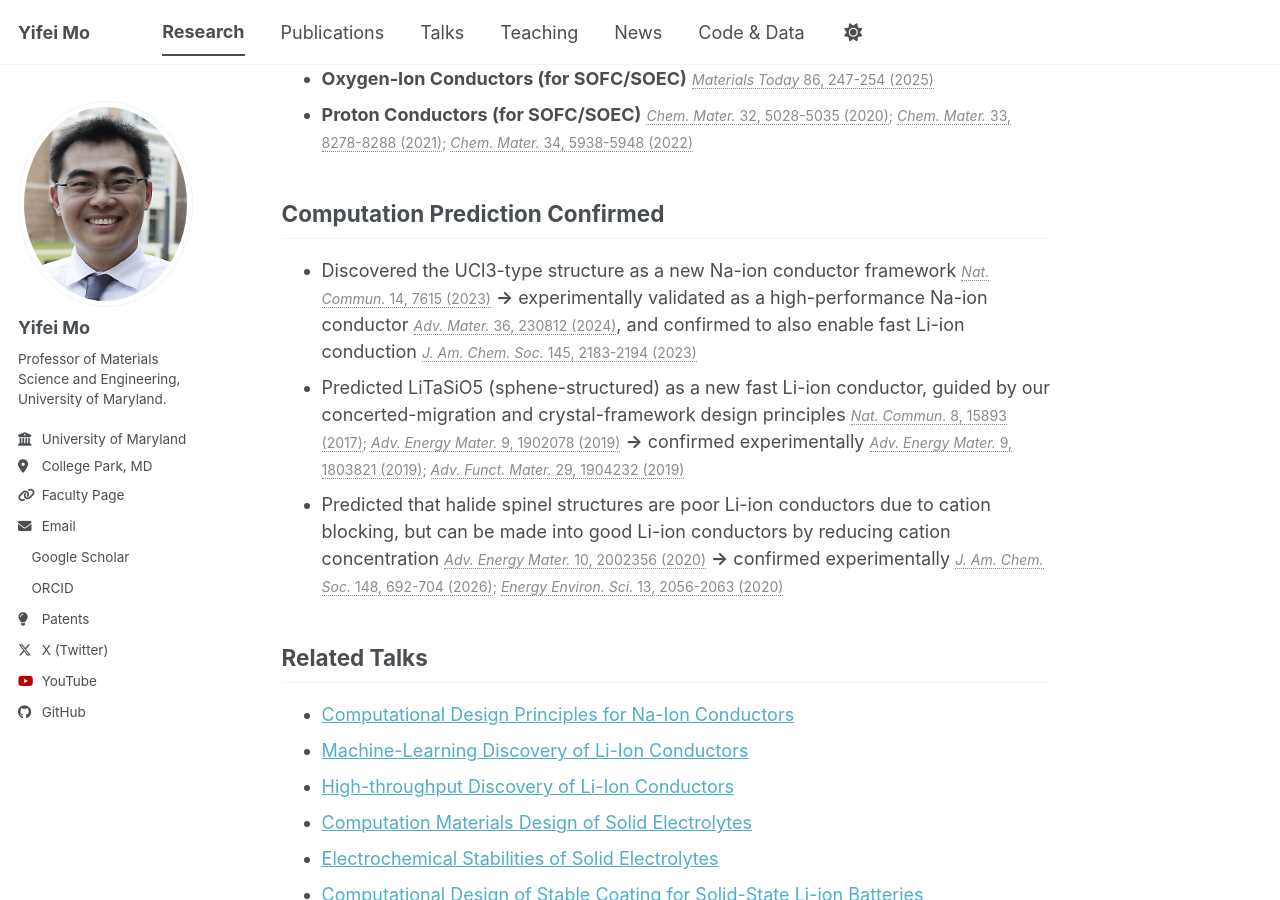
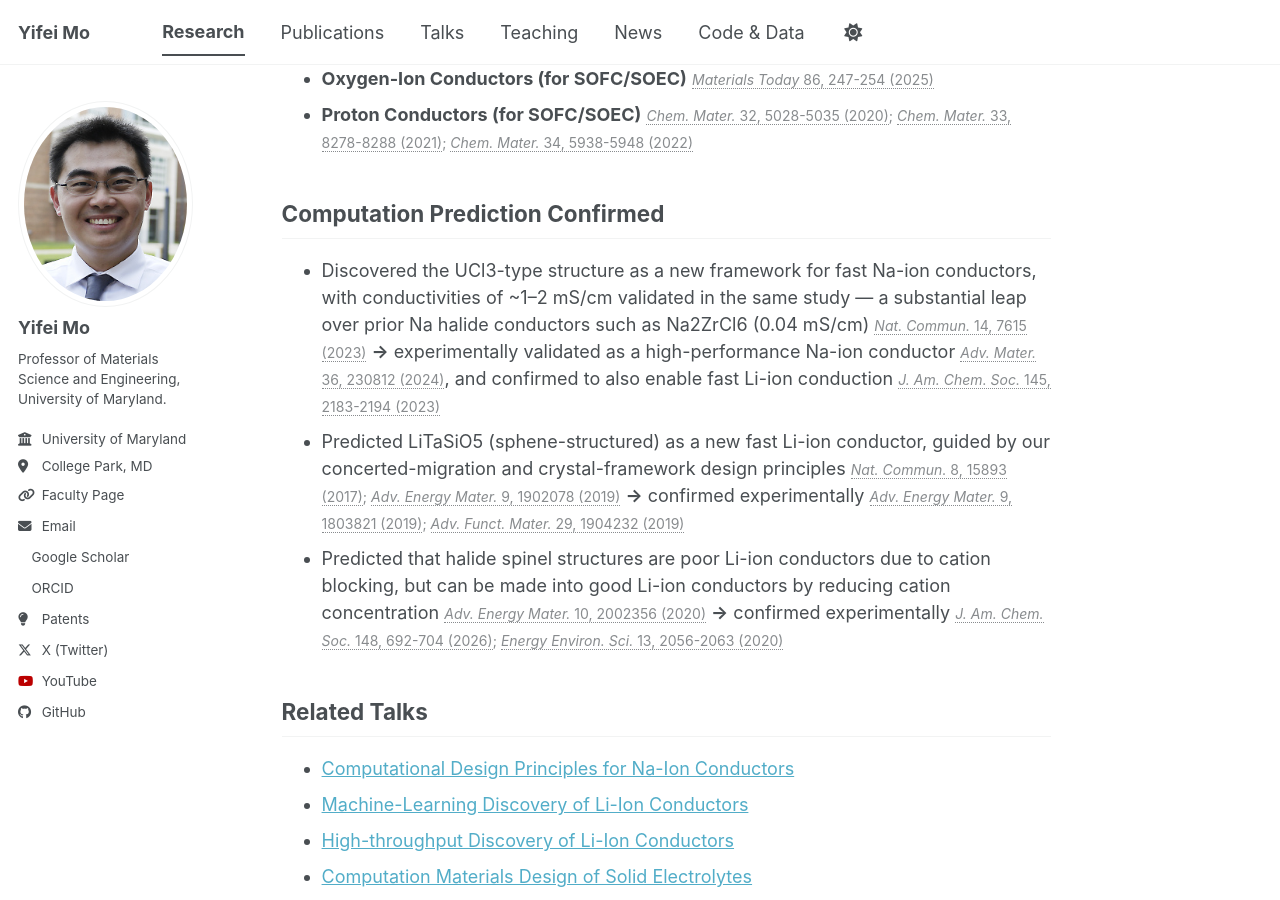
Before and after one commit to yifeimo/yifeimo.github.io, a Jekyll site: the page built from _research/materials-design-discovery.md, in a window 1280 px wide and 900 px high, scrolled down 1209 px. Built offline with Jekyll 4.4.1, drawn with Linux system fonts in a browser that asks for light colours; a style sheet for code colours, icons or effects is not loaded.

Commit message:
Restore detailed lead-in for UCl3 prediction-confirmed entry

```diff
--- a/_research/materials-design-discovery.md
+++ b/_research/materials-design-discovery.md
@@ -36,7 +36,7 @@ Topics
 Computation Prediction Confirmed
 ------
 
-* Discovered the UCl3-type structure as a new Na-ion conductor framework <span class="citation">[*Nat. Commun.* 14, 7615 (2023)](https://doi.org/10.1038/s41467-023-43436-3)</span> **→** experimentally validated as a high-performance Na-ion conductor <span class="citation">[*Adv. Mater.* 36, 230812 (2024)](https://doi.org/10.1002/adma.202308012)</span>, and confirmed to also enable fast Li-ion conduction <span class="citation">[*J. Am. Chem. Soc.* 145, 2183-2194 (2023)](https://doi.org/10.1021/jacs.2c09446)</span>
+* Discovered the UCl3-type structure as a new framework for fast Na-ion conductors, with conductivities of ~1–2 mS/cm validated in the same study — a substantial leap over prior Na halide conductors such as Na2ZrCl6 (0.04 mS/cm) <span class="citation">[*Nat. Commun.* 14, 7615 (2023)](https://doi.org/10.1038/s41467-023-43436-3)</span> **→** experimentally validated as a high-performance Na-ion conductor <span class="citation">[*Adv. Mater.* 36, 230812 (2024)](https://doi.org/10.1002/adma.202308012)</span>, and confirmed to also enable fast Li-ion conduction <span class="citation">[*J. Am. Chem. Soc.* 145, 2183-2194 (2023)](https://doi.org/10.1021/jacs.2c09446)</span>
 * Predicted LiTaSiO5 (sphene-structured) as a new fast Li-ion conductor, guided by our concerted-migration and crystal-framework design principles <span class="citation">[*Nat. Commun.* 8, 15893 (2017)](http://dx.doi.org/10.1038/ncomms15893); [*Adv. Energy Mater.* 9, 1902078 (2019)](https://doi.org/10.1002/aenm.201902078)</span> **→** confirmed experimentally <span class="citation">[*Adv. Energy Mater.* 9, 1803821 (2019)](https://doi.org/10.1002/aenm.201803821); [*Adv. Funct. Mater.* 29, 1904232 (2019)](https://doi.org/10.1002/adfm.201904232)</span>
 * Predicted that halide spinel structures are poor Li-ion conductors due to cation blocking, but can be made into good Li-ion conductors by reducing cation concentration <span class="citation">[*Adv. Energy Mater.* 10, 2002356 (2020)](https://doi.org/10.1002/aenm.202002356)</span> **→** confirmed experimentally <span class="citation">[*J. Am. Chem. Soc.* 148, 692-704 (2026)](https://doi.org/10.1021/jacs.5c15656); [*Energy Environ. Sci.* 13, 2056-2063 (2020)](https://doi.org/10.1039/d0ee01017)</span>
 
```
